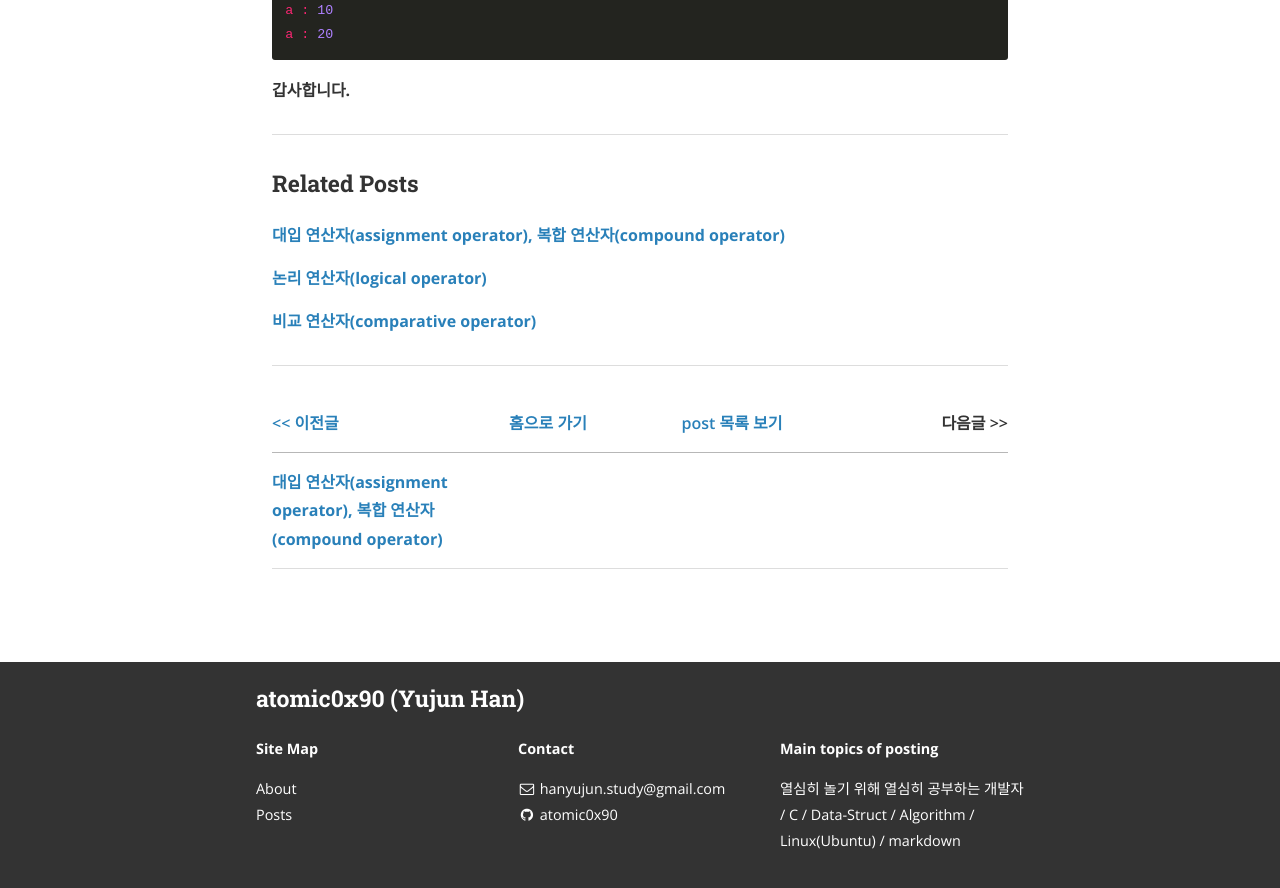
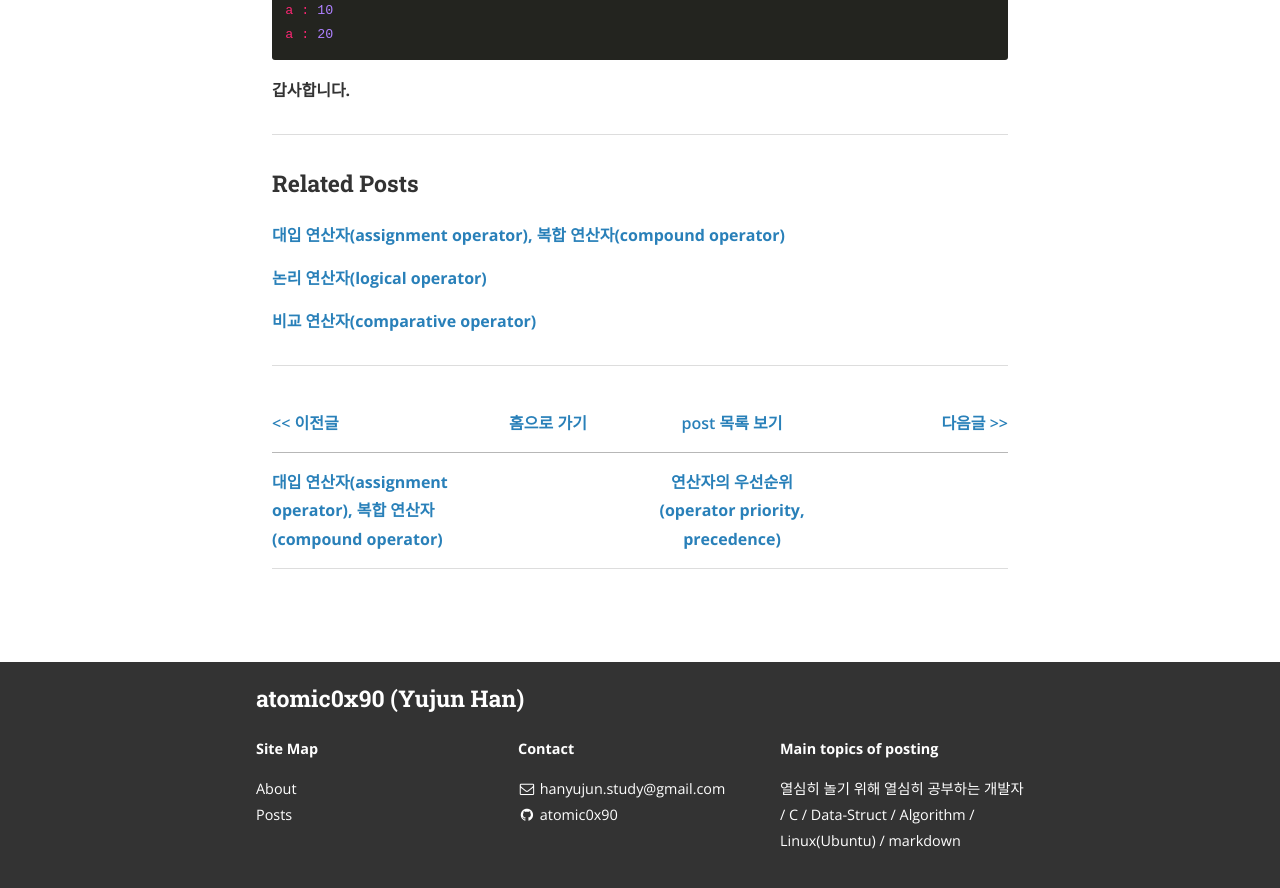
Before and after one commit to atomic0x90/atomic0x90.github.io, a Jekyll site: the page built from _posts/2019-06-18-ternary-operator.markdown, in a window 1280 px wide and 900 px high, scrolled down 1399 px. Shown: the top 888 px of the window. Built offline with Jekyll 4.4.1, drawn with Linux system fonts in a browser that asks for light colours; nearby versions of some CDN libraries; comment, search, counter and statistics services are not loaded.

Commit message:
Update related posts, next post link

```diff
--- a/_posts/2019-06-13-arithmetic-operator.markdown
+++ b/_posts/2019-06-13-arithmetic-operator.markdown
@@ -141,6 +141,8 @@ int main()
 
 ### Related Posts
 
+**[연산자의 우선순위(operator priority, precedence)][00]**
+
 **[출력 함수와 형식 지정자(printf, format specifiers)][3]**
 
 **[입력 함수(scanf)][4]**
@@ -165,6 +167,6 @@ int main()
 [5]: https://atomic0x90.github.io/c-language/2019/06/14/comparative-operator.html "비교 연산자"
 [6]: https://atomic0x90.github.io/c-language/2019/06/15/logical-operator.html "논리 연산자"
 
-
+[00]: https://atomic0x90.github.io/c-language/2020/02/07/operator-priority.html "연산자의 우선순위"
 
 {% if site.disqus-shortname %}{% include disqus_comments.html %}{% endif %}
--- a/_posts/2019-06-18-ternary-operator.markdown
+++ b/_posts/2019-06-18-ternary-operator.markdown
@@ -62,9 +62,9 @@ a : 20
 
 ---
 
-[\<\< 이전글][2]        |[홈으로 가기][6]       |[post 목록 보기][7]    |다음글 \>\>
+[\<\< 이전글][2]        |[홈으로 가기][6]       |[post 목록 보기][7]    |[다음글 \>\>][8]
 ------                  |:------:               |:------:               |------:
-**[대입 연산자(assignment operator), 복합 연산자(compound operator)][2]**   |                       |                          |
+**[대입 연산자(assignment operator), 복합 연산자(compound operator)][2]**   |                       |**[연산자의 우선순위(operator priority, precedence)][8]**                          |
 
 
 
@@ -73,7 +73,7 @@ a : 20
 [4]: https://atomic0x90.github.io/c-language/2019/06/14/comparative-operator.html "비교 연산자"
 [6]: https://atomic0x90.github.io/ "home"
 [7]: https://atomic0x90.github.io/posts/ "posts"
-
+[8]: https://atomic0x90.github.io/c-language/2020/02/07/operator-priority.html "연산자의 우선순위"
 
 
 
```
